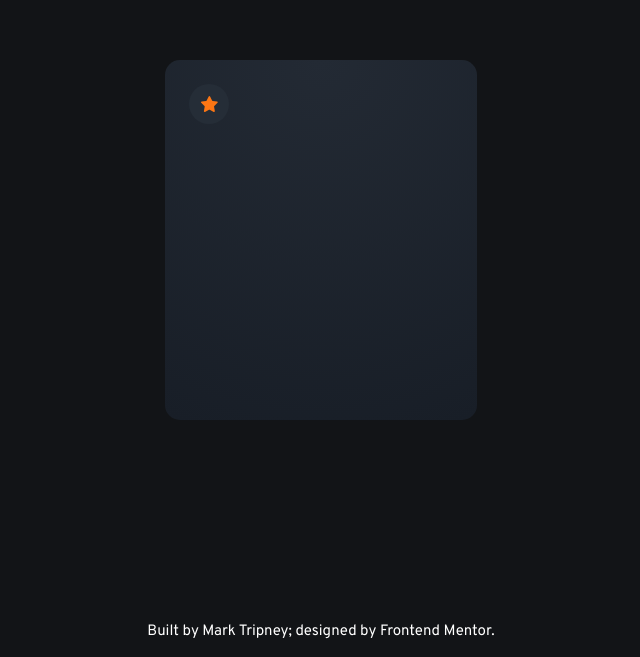
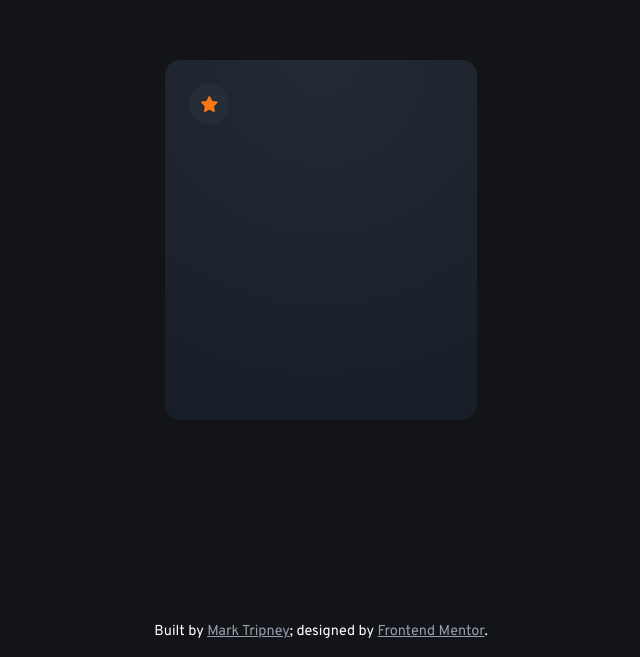
Before and after one commit to mark-tripney/ratings-component, a Svelte app: page / in a window 1280 px wide. Shown: the part 143-800 px from the top of the page, without its empty margins (319-959 px from the left). Built offline with nearby package versions, Linux system fonts and the light colour scheme.

Commit message:
Add Footer component, link to me and FE Mentor

```diff
--- a/src/components/Footer.svelte
+++ b/src/components/Footer.svelte
@@ -1,5 +1,12 @@
 <footer>
-  <p>Built by Mark Tripney; designed by Frontend Mentor.</p>
+  <p>
+    Built by <a href="https://marktripney.com" target="_blank">Mark Tripney</a>;
+    designed by
+    <a
+      href="https://www.frontendmentor.io/challenges/interactive-rating-component-koxpeBUmI"
+      target="_blank">Frontend Mentor</a
+    >.
+  </p>
 </footer>
 
 <style>
@@ -8,4 +15,20 @@
     margin: 0 auto;
     margin-bottom: 1rem;
   }
+  p {
+    font-size: 0.8rem;
+    color: var(--white);
+  }
+  @media (min-width: 500px) {
+    p {
+      font-size: 0.9rem;
+    }
+  }
+  a,
+  a:visited {
+    color: var(--lightGrey);
+  }
+  a:hover {
+    color: var(--orange);
+  }
 </style>
```
